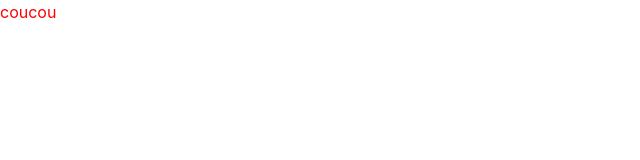
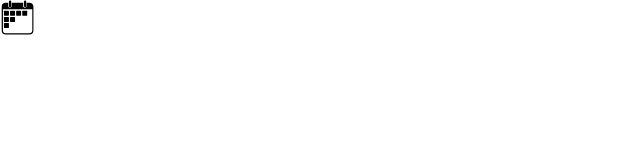
Before and after one commit to KLX972/my-agenda, a Vue app: page / in a window 1280 px wide. Shown: the top 160 px of the page, without its empty margins (0-640 px from the left). Built offline with nearby package versions, Linux system fonts and the light colour scheme.

Commit message:
use svg with component

```diff
--- /dev/null
+++ b/src/components/common/IconBase.vue
@@ -0,0 +1,49 @@
+<template>
+    <svg xmlns="http://www.w3.org/2000/svg"
+         :width="width"
+         :height="height"
+         :viewBox="viewBox"
+         :aria-labelledby="iconName"
+         role="presentation"
+    >
+        <title :id="iconName">{{iconName}} icon </title>
+
+    <g :fill="iconColor">
+      <slot />
+    </g>
+  </svg>
+</template>
+
+<script>
+    export default {
+        props: {
+            iconName: {
+                type: String,
+                default: 'box'
+            },
+            width: {
+                type: [Number, String],
+                default: 18
+            },
+            height: {
+                type: [Number, String],
+                default: 18
+            },
+            iconColor: {
+                type: String,
+                default: 'currentColor'
+            },
+            viewBox: {
+                type: String,
+                default: '0 0 31 31'
+            }
+        }
+    }
+</script>
+
+<style scoped>
+    svg {
+        display: inline-block;
+        vertical-align: baseline;
+    }
+</style>
--- /dev/null
+++ b/src/components/common/icons/CalendarIcon.vue
@@ -0,0 +1,34 @@
+/* eslint-disable */
+<template lang="html">
+  <g id="icons">
+	<g>
+		<g>
+			<path d="M22.1,0.5L22.1,0.5c0.3,0,0.5,0.1,0.7,0.3C22.6,0.6,22.4,0.5,22.1,0.5z"/>
+			<path d="M8.9,0.5c-0.3,0-0.5,0.1-0.7,0.3C8.4,0.6,8.6,0.5,8.9,0.5L8.9,0.5z"/>
+			<path d="M26.2,2.5h-2.7v2.9c0,0.8-0.7,1.5-1.5,1.5c-0.8,0-1.5-0.7-1.5-1.5V2.5H10.3v2.9c0,0.8-0.7,1.5-1.5,1.5
+				c-0.8,0-1.5-0.7-1.5-1.5V2.5H4.8C3,2.5,1.5,3.9,1.5,5.7v21.5c0,1.8,1.5,3.3,3.3,3.3h21.5c1.8,0,3.3-1.5,3.3-3.3V5.7
+				C29.5,3.9,28,2.5,26.2,2.5z M28.5,27.2c0,1.2-1,2.2-2.2,2.2H4.8c-1.2,0-2.2-1-2.2-2.2V8.3h26V27.2z"/>
+			<path d="M8.9,6.3L8.9,6.3c-0.3,0-0.5-0.1-0.7-0.3C8.4,6.2,8.6,6.3,8.9,6.3z"/>
+			<path d="M22.1,6.3c0.3,0,0.5-0.1,0.7-0.3C22.6,6.2,22.4,6.3,22.1,6.3L22.1,6.3z"/>
+			<path d="M7.9,5.4c0,0.3,0.1,0.5,0.3,0.7c0.2,0.2,0.4,0.3,0.7,0.3c0.3,0,0.5-0.1,0.7-0.3c0.2-0.2,0.3-0.4,0.3-0.7
+				v-4c0-0.3-0.1-0.5-0.3-0.7C9.4,0.6,9.1,0.5,8.9,0.5c-0.3,0-0.5,0.1-0.7,0.3C8,0.9,7.9,1.2,7.9,1.4V5.4z"/>
+			<path d="M21.2,5.4c0,0.1,0,0.3,0.1,0.4c0.1,0.3,0.5,0.6,0.9,0.6c0.3,0,0.5-0.1,0.7-0.3c0.2-0.2,0.3-0.4,0.3-0.7
+				v-4c0-0.3-0.1-0.5-0.3-0.7c-0.2-0.2-0.4-0.3-0.7-0.3c-0.4,0-0.7,0.2-0.9,0.6c0,0.1-0.1,0.2-0.1,0.4V5.4z"/>
+		</g>
+		<path d="M7.5,19.4H3.9c-0.2,0-0.4-0.2-0.4-0.4v-3.6c0-0.2,0.2-0.4,0.4-0.4h3.6c0.2,0,0.4,0.2,0.4,0.4v3.6
+			C7.9,19.2,7.7,19.4,7.5,19.4z"/>
+		<path d="M7.5,24.7H3.9c-0.2,0-0.4-0.2-0.4-0.4v-3.6c0-0.2,0.2-0.4,0.4-0.4h3.6c0.2,0,0.4,0.2,0.4,0.4v3.6
+			C7.9,24.5,7.7,24.7,7.5,24.7z"/>
+		<path d="M7.5,14H3.9c-0.2,0-0.4-0.2-0.4-0.4V10c0-0.2,0.2-0.4,0.4-0.4h3.6c0.2,0,0.4,0.2,0.4,0.4v3.6
+			C7.9,13.9,7.7,14,7.5,14z"/>
+		<path d="M12.9,19.4H9.3c-0.2,0-0.4-0.2-0.4-0.4v-3.6c0-0.2,0.2-0.4,0.4-0.4h3.6c0.2,0,0.4,0.2,0.4,0.4v3.6
+			C13.3,19.2,13.1,19.4,12.9,19.4z"/>
+		<path d="M12.9,14H9.3c-0.2,0-0.4-0.2-0.4-0.4V10c0-0.2,0.2-0.4,0.4-0.4h3.6c0.2,0,0.4,0.2,0.4,0.4v3.6
+			C13.3,13.9,13.1,14,12.9,14z"/>
+		<path d="M18.3,14h-3.6c-0.2,0-0.4-0.2-0.4-0.4V10c0-0.2,0.2-0.4,0.4-0.4h3.6c0.2,0,0.4,0.2,0.4,0.4v3.6
+			C18.7,13.9,18.5,14,18.3,14z"/>
+		<path d="M23.7,14h-3.6c-0.2,0-0.4-0.2-0.4-0.4V10c0-0.2,0.2-0.4,0.4-0.4h3.6c0.2,0,0.4,0.2,0.4,0.4v3.6
+			C24.1,13.9,23.9,14,23.7,14z"/>
+	</g>
+</g>
+</template>
--- /dev/null
+++ b/src/components/home/Navbar.vue
@@ -0,0 +1,27 @@
+<template lang="html">
+  <div class="my-navbar">
+    <div class="my-navbar-logo-content">
+      <IconBase
+          icon-name="arrow"
+          icon-color="black"
+          width="35"
+          height="35"
+      >
+          <CalendarIcon/>
+      </IconBase>
+    </div>
+  </div>
+</template>
+
+<script>
+import IconBase from '@/components/common/IconBase.vue'
+import CalendarIcon from '@/components/common/icons/CalendarIcon.vue'
+
+export default {
+  name: 'navbar',
+  components: {
+    IconBase,
+    CalendarIcon
+  }
+}
+</script>
--- a/src/views/Home.vue
+++ b/src/views/Home.vue
@@ -1,8 +1,14 @@
 <template lang="html">
-    <p class="testing">coucou</p>
+    <Navbar></Navbar>
 </template>
 
 <script>
+import Navbar from '@/components/home/Navbar.vue'
+
 export default {
+  name: 'home',
+  components: {
+    Navbar
+  }
 }
 </script>
```
Also changed, not shown: 1 other file (tests, documents, lock files or other folders).
